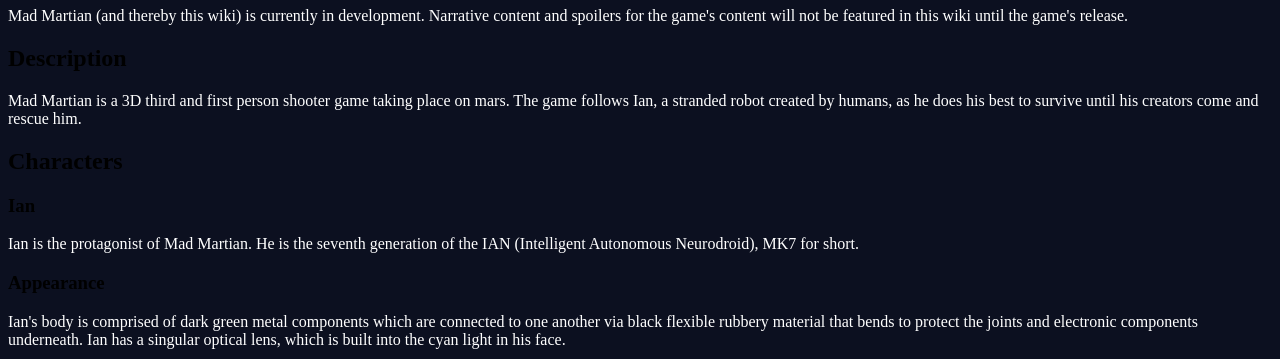
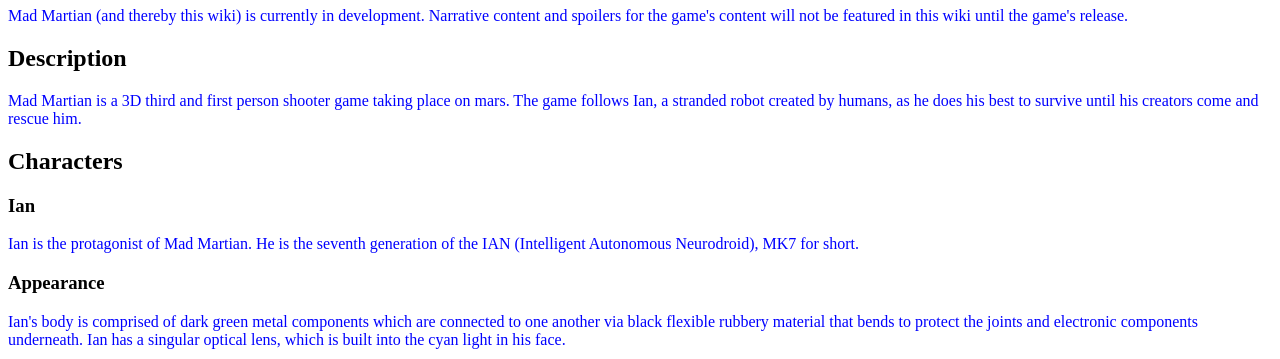
Before and after one commit to boidavidman/madmartian, a plain HTML site: page index.html in a window 1280 px wide. Shown: the part 73-432 px from the top of the page. Drawn offline with Linux system fonts and the light colour scheme.

Commit message:
Update styles.css

```diff
--- a/styles.css
+++ b/styles.css
@@ -1,6 +1,4 @@
-body {
-  background-color: #0C1020;
+
+p {
+  color: blue;
 }
-p {
-  color: white;
-}
```
